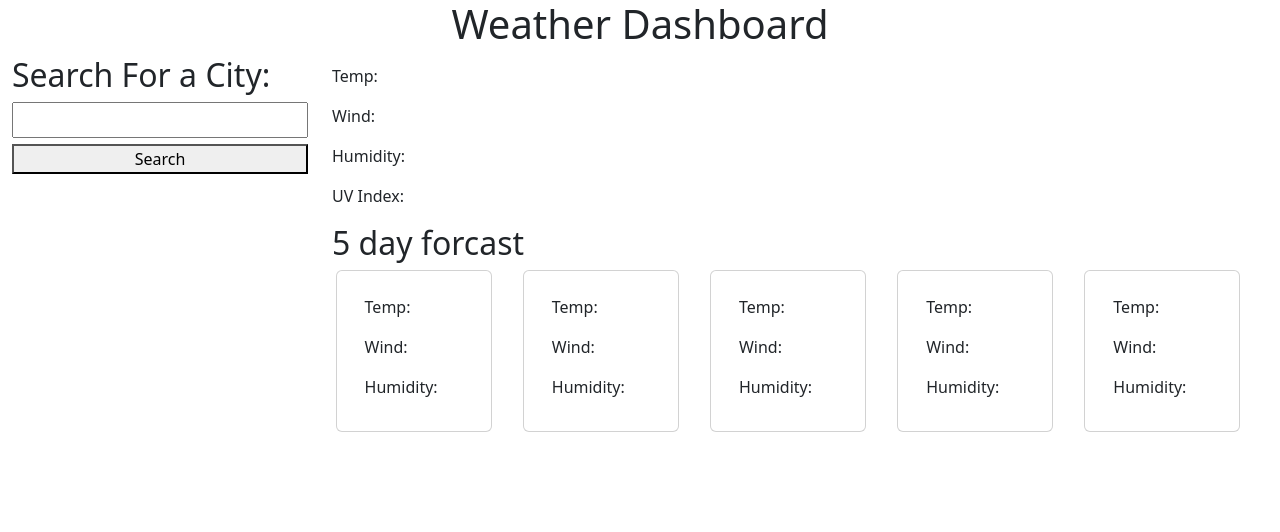
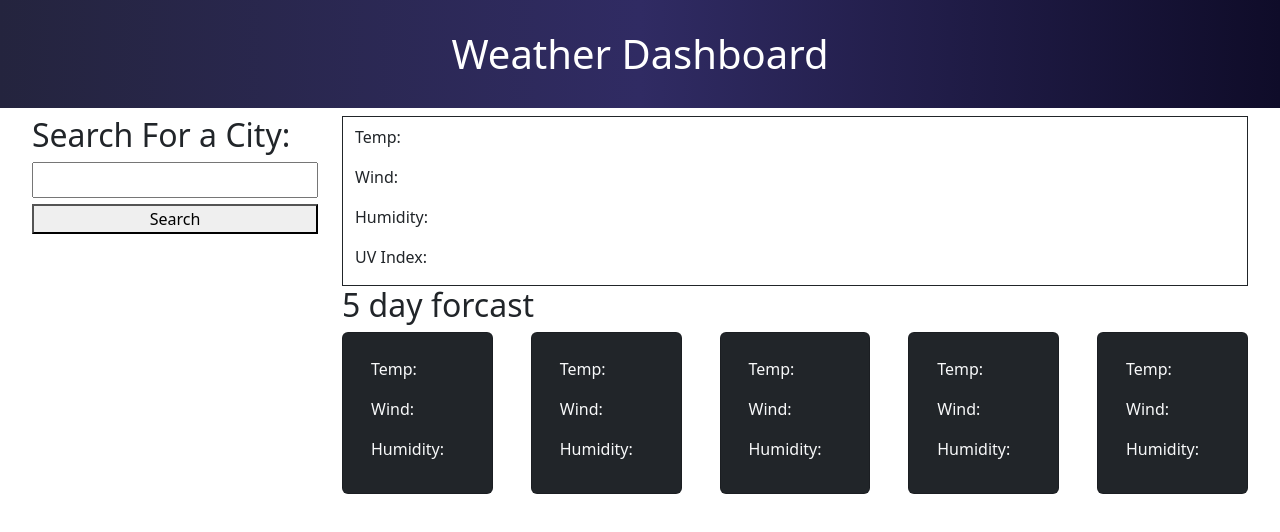
Before and after one commit to jarydknight/weather-dashboard, a plain HTML site: page index.html in a window 1280 px wide. Drawn offline with nearby package versions, Linux system fonts and the light colour scheme.

Commit message:
add styles to header for time of day and fix boostrap layout

```diff
--- a/assets/css/style.css
+++ b/assets/css/style.css
@@ -10,6 +10,36 @@ textarea {
 
 .search-button {
     width: 100%;
+}
 
+header {
+    color: white;
+}
 
+header h1 {
+    margin: 30px;
 }
+
+.morning {
+    background: #B2FEFA;  /* fallback for old browsers */
+    background: -webkit-linear-gradient(to right, #0ED2F7, #B2FEFA);  /* Chrome 10-25, Safari 5.1-6 */
+    background: linear-gradient(to right, #0ED2F7, #B2FEFA); /* W3C, IE 10+/ Edge, Firefox 16+, Chrome 26+, Opera 12+, Safari 7+ */
+}
+
+.afternoon {
+    background: #56CCF2;  /* fallback for old browsers */
+    background: -webkit-linear-gradient(to right, #2F80ED, #56CCF2);  /* Chrome 10-25, Safari 5.1-6 */
+    background: linear-gradient(to right, #2F80ED, #56CCF2); /* W3C, IE 10+/ Edge, Firefox 16+, Chrome 26+, Opera 12+, Safari 7+ */
+}
+
+.evening {
+    background: #0B486B;  /* fallback for old browsers */
+    background: -webkit-linear-gradient(to right, #F56217, #0B486B);  /* Chrome 10-25, Safari 5.1-6 */
+    background: linear-gradient(to right, #F56217, #0B486B); /* W3C, IE 10+/ Edge, Firefox 16+, Chrome 26+, Opera 12+, Safari 7+ */
+}
+
+.night {
+    background: #0f0c29;  /* fallback for old browsers */
+    background: -webkit-linear-gradient(to right, #24243e, #302b63, #0f0c29);  /* Chrome 10-25, Safari 5.1-6 */
+    background: linear-gradient(to right, #24243e, #302b63, #0f0c29); /* W3C, IE 10+/ Edge, Firefox 16+, Chrome 26+, Opera 12+, Safari 7+ */
+}
--- a/assets/js/script.js
+++ b/assets/js/script.js
@@ -59,7 +59,7 @@ const renderData = (weatherData) => {
     currentWeatherEl.children(".wind").text(`Wind: ${weatherData.current.wind} KM/H`);
     currentWeatherEl.children(".humidity").text(`Humidity: ${weatherData.current.humidity}%`);
     currentWeatherEl.children(".uvi").text(`UV Index: ${weatherData.current.uvi}`);
-    currentWeatherEl.children(".current-weather-title").text(`${searchBarEl.val()} (${weatherData.current.date})`);
+    currentWeatherEl.children(".current-weather-title").text(`${searchBarEl.val().toUpperCase()} (${weatherData.current.date})`);
 
     for (let i = 0; i < weatherData.fiveDayForecast.length; i++) {
         let cardEl = $(`.card[data-day='${i}']`);
@@ -74,6 +74,34 @@ const renderData = (weatherData) => {
     }
 }
 
+const updateHeaderBg = () => {
+    const currentTime = Number(moment().format("H"));
+
+    if (currentTime >= 6 && currentTime <= 10) {
+        $("header").addClass("morning");
+    }
+    else if (currentTime >= 11 && currentTime <= 17) {
+        $("header").addClass("day");
+    }
+    else if (currentTime >= 18 && currentTime <= 20) {
+        $("header").addClass("evening");
+    }
+    else {
+        $("header").addClass("night");
+    }
+};
+
+updateHeaderBg();
+// time delays: delay is for an hour, delayToNextHour calculates the delay to the next hour
+const delay = 60 * 60 * 1000;
+const delayToNextHour = (60 - parseInt(moment().format("LT").slice(3))) * 60000;
+
+// Audit's time squares every hour. First calculate delay to the next hour with set timeout then run every hour with set interval
+setTimeout(function() {
+    changeBgColor();
+    setInterval(updateHeaderBg, delay);
+}, delayToNextHour);
+
 // Event listener for for submission
 $("form").submit(function(event) {
     event.preventDefault();
--- a/index.html
+++ b/index.html
@@ -20,7 +20,7 @@
 
     <main class="container-fluid">
 
-        <div class="row no-gutters d-flex justify-content-between">
+        <div class="row no-gutters d-flex justify-content-between m-2">
 
             <div class="col-3">
                 <div class="row">
@@ -37,8 +37,8 @@
             </div>
 
             <div class="col-9">
-
-                <div class="row current-weather">
+                <div class="container">
+                <div class="row current-weather border border-dark">
                     <h2 class="current-weather-title"></h2>
 
                     <p class="temp">Temp:</p>
@@ -48,12 +48,13 @@
                 </div>
 
                 <div class="row">
-                    <div class="row">
-                        <h2>5 day forcast</h2>
+                    <div class="container">
+                    <div class="row p-0">
+                        <h2 class="p-0">5 day forcast</h2>
                     </div>
 
-                    <div class="row justify-content-around">
-                        <div class="col-2 card" data-day="0">
+                    <div class="row justify-content-between p-0">
+                        <div class="col-2 card bg-dark text-light" data-day="0">
                             <div class="card-body">
                                 <h5 class="card-title"></h5>
 
@@ -63,7 +64,7 @@
                             </div>
                         </div>
 
-                        <div class="col-2 card" data-day="1">
+                        <div class="col-2 card bg-dark text-light" data-day="1">
                             <div class="card-body">
                                 <h5 class="card-title"></h5>
 
@@ -73,7 +74,7 @@
                             </div>
                         </div>
 
-                        <div class="col-2 card" data-day="2">
+                        <div class="col-2 card bg-dark text-light" data-day="2">
                             <div class="card-body">
                                 <h5 class="card-title"></h5>
 
@@ -83,7 +84,7 @@
                             </div>
                         </div>
 
-                        <div class="col-2 card" data-day="3">
+                        <div class="col-2 card bg-dark text-light" data-day="3">
                             <div class="card-body">
                                 <h5 class="card-title"></h5>
 
@@ -93,7 +94,7 @@
                             </div>
                         </div>
 
-                        <div class="col-2 card" data-day="4">
+                        <div class="col-2 card bg-dark text-light" data-day="4">
                             <div class="card-body">
                                 <h5 class="card-title"></h5>
 
@@ -103,8 +104,9 @@
                             </div>
                         </div>
                     </div>
+                    </div>
                 </div>
-
+                </div>
             </div>
 
         </div>
```
